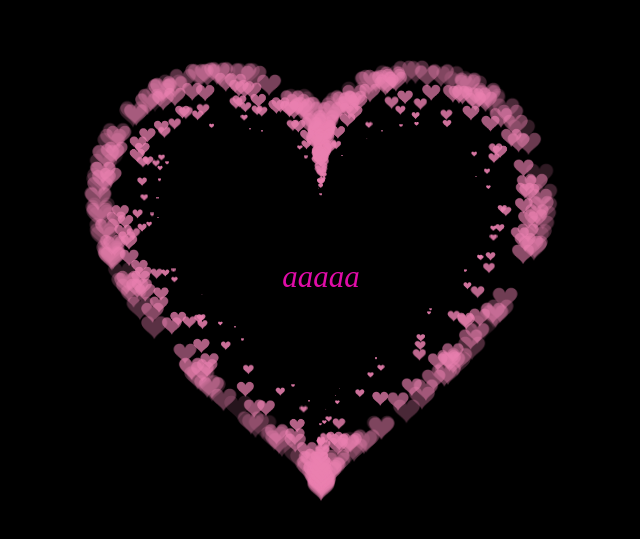
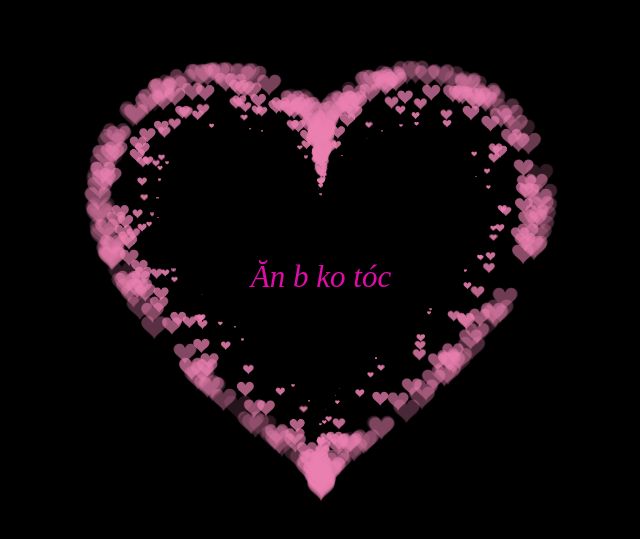
Before and after one commit to ngminhquan88/testnewshopp, a plain HTML site: page index.html in a window 1280 px wide. Shown: the part 123-662 px from the top of the page, without its empty margins (319-959 px from the left). Drawn offline with Linux system fonts and the light colour scheme.

Commit message:
Update index.html

```diff
--- a/index.html
+++ b/index.html
@@ -526,7 +526,7 @@ var ParticlePool = (function() {
         align-items: center;
         justify-content: center;
         margin-bottom: 5px;
-        text-align: center;">aaaaa</div>
+        text-align: center;">Ăn b ko tóc </div>
 
  </BODY>
 
```
